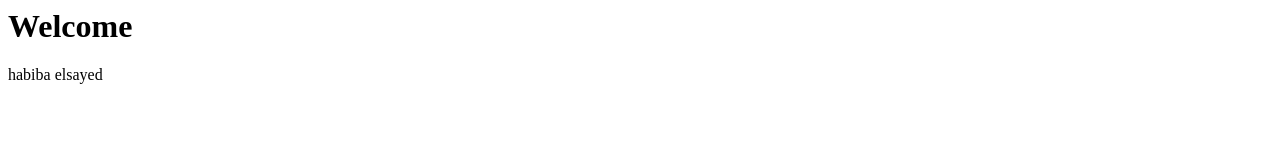
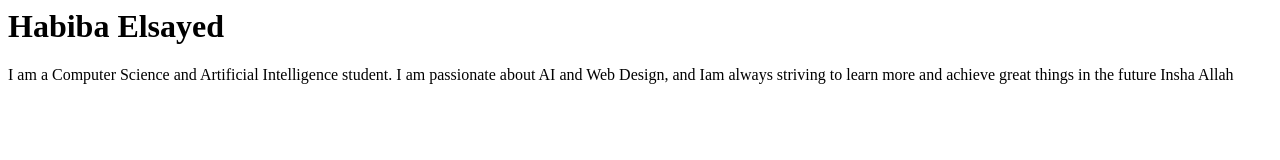
Before and after one commit to habibaelsayedbu-tech/portfolio-habiba, a plain HTML site: page index.html in a window 1280 px wide. Drawn offline with Linux system fonts and the light colour scheme.

Commit message:
I replaced Welcome with my name, and wrote about myself in the paragraph

```diff
--- a/index.html
+++ b/index.html
@@ -2,8 +2,8 @@
 <head>  </head>
 <body>
 
-    <h1>Welcome</h1>
-        <p>habiba elsayed</p>
+    <h1>Habiba Elsayed</h1>
+        <p>I am a Computer Science and Artificial Intelligence student. I am passionate about AI and Web Design, and Iam always striving to learn more and achieve great things in the future Insha Allah</p>
 
 </body>
 
```
